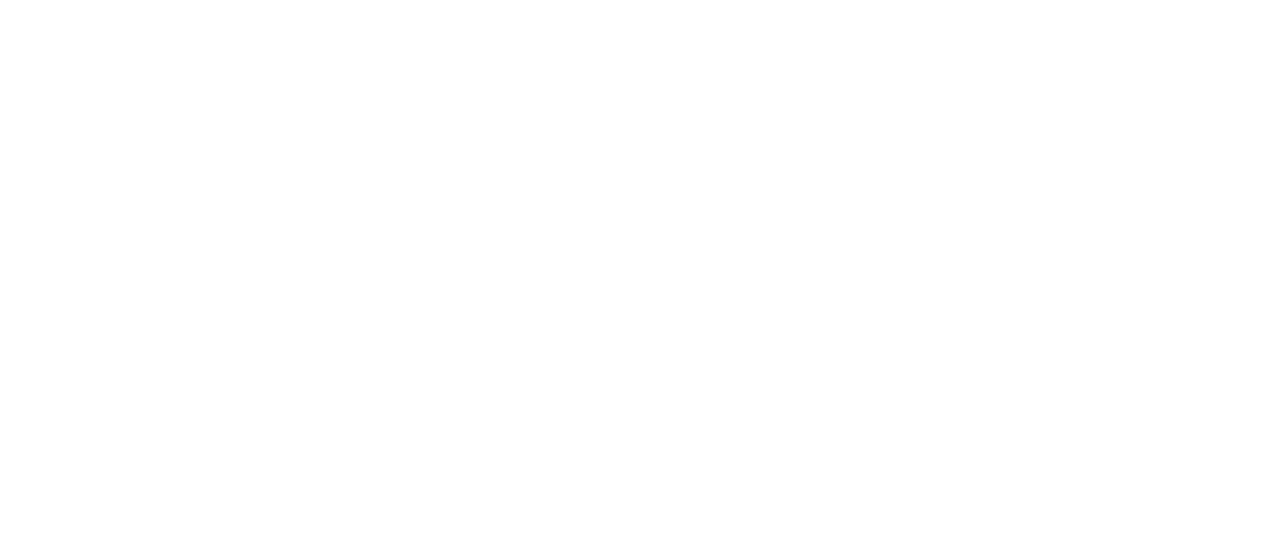
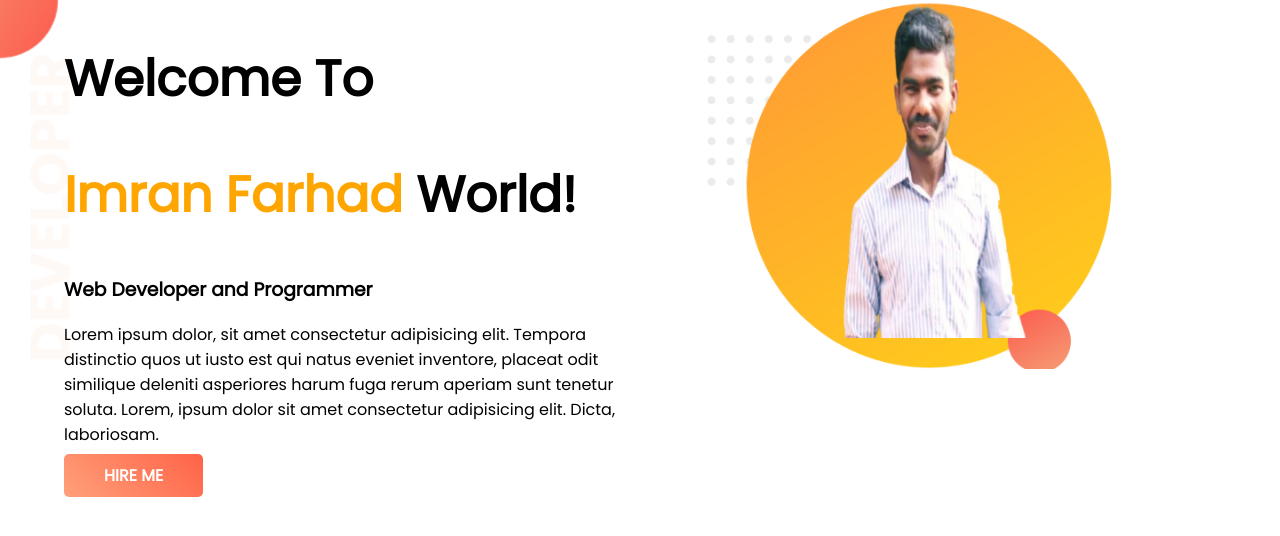
Before and after one commit to farhadpHero/developer-portfolio2, a plain HTML site: page index.html in a window 1280 px wide. Drawn offline with Linux system fonts and the light colour scheme.

Commit message:
top banner added

```diff
--- a/index.html
+++ b/index.html
@@ -1,13 +1,52 @@
 <!DOCTYPE html>
 <html lang="en">
+
 <head>
     <meta charset="UTF-8">
     <meta http-equiv="X-UA-Compatible" content="IE=edge">
     <meta name="viewport" content="width=device-width, initial-scale=1.0">
     <title>Farhad Portfolio</title>
+    <link rel="preconnect" href="https://fonts.googleapis.com">
+    <link rel="preconnect" href="https://fonts.gstatic.com" crossorigin>
+    <link href="https://fonts.googleapis.com/css2?family=Poppins&display=swap" rel="stylesheet">
     <link rel="stylesheet" href="style.css">
 </head>
+
 <body>
+    <!-- top banner section -->
+    <section class="top-banner">
+        <div class="half-width">
+            <h1>Welcome To</h1>
+            <h1> <span class="orange-color">Imran Farhad</span> World!</h1>
+            <h3>Web Developer and Programmer</h3>
+            <p>Lorem ipsum dolor, sit amet consectetur adipisicing elit. Tempora distinctio quos ut iusto est qui natus
+                eveniet inventore, placeat odit similique deleniti asperiores harum fuga rerum aperiam sunt tenetur
+                soluta.
+                Lorem, ipsum dolor sit amet consectetur adipisicing elit. Dicta, laboriosam.</p>
+
+            <a class="link-button" target="_blank" href="https://www.facebook.com/me/">HIRE ME</a>
+        </div>
+
+        <div class="half-width">
+            <img src="images/farhad.png" alt="farhad">
+        </div>
+    </section>
+
+
+
+
+
+
+
+
+
+
+
+
+
+
+
 
 </body>
+
 </html>
--- a/style.css
+++ b/style.css
@@ -0,0 +1,36 @@
+body{
+    font-family: 'Poppins', sans-serif;
+    margin: 0;
+}
+h1{
+    font-size: 50px;
+}
+.orange-color{
+    color: orange;
+}
+
+section{
+    display: flex;
+}
+
+.half-width{
+    width: 50%;
+    padding-left: 5%;
+}
+.half-width img{
+    width: 80%;
+}
+
+.link-button{
+    text-decoration: none;
+    background-image: linear-gradient(45deg,lightsalmon,tomato);
+    padding: 10px 40px;
+    border-radius: 5px;
+    color: white;
+    font-weight: 700;
+}
+
+.top-banner{
+    background-image: url("images/top-banner.png");
+    background-repeat: no-repeat;
+}
```
Also changed, not shown: images/dream-bg.png (added), images/exp-bg.png (added), images/farhad.png (added), images/jhankar.png (added), images/jhankar2.png (added), images/my-bg.png (added), images/tabu1.png (added), images/tabu2.png (added), images/top-banner.png (added).
